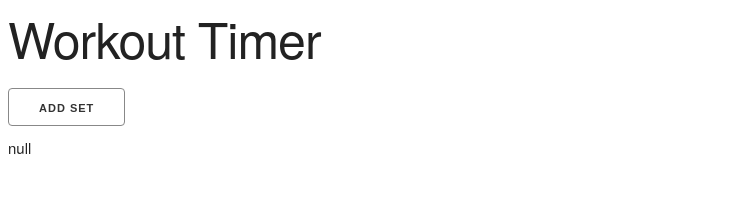
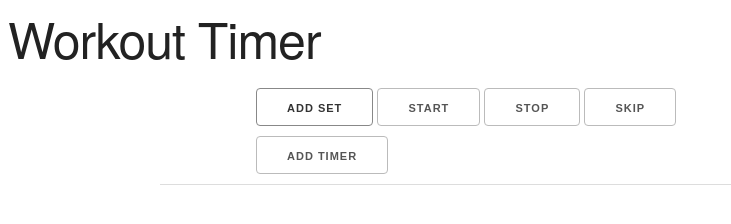
Before and after one commit to razetime/workout-timer, a plain HTML site: page index.html in a window 1280 px wide. Both pictures are taken after a click on the button "ADD SET". Shown: the whole page, without its empty margins (0-731 px from the left). Drawn offline with nearby package versions, Linux system fonts and the light colour scheme.

Commit message:
Add simple timer controls functions

```diff
--- a/index.html
+++ b/index.html
@@ -13,8 +13,14 @@
     <h1>
         Workout Timer
     </h1>
-    <button id="add">Add Set</button>
-    <div id="sets">
+
+    <div id="sets" class="container">
+        <div class="container">
+            <button id="add">Add Set</button>
+            <button id="start">Start</button>
+            <button id="stop">Stop</button>
+            <button id="skip">Skip</button>
+        </div>
 
     </div>
 </body>
--- a/js/ExerciseSet.js
+++ b/js/ExerciseSet.js
@@ -8,19 +8,23 @@ class ExerciseSet {
         this.draw();
     }
     addTimer() {
-        this.timers.push(new Timer("Insert name", this, "1:00", "0:05"));
+        this.timers.push(new Timer(this, "1:00", "0:05"));
     }
     draw() {
         this.bodyHTML = `<div class="set" id="${this.id}">
         <div class="container">
-            <button class="add-timer-${this.id}">Add Timer</button>
+            <button id="add-timer-${this.id}">Add Timer</button>
         </div>
         </div>`
-        this.body = document.getElementById(this.id);
-        document.getElementById("sets").innerHTML += this.body;
+        let temp = document.createElement("div");
+        temp.innerHTML = this.bodyHTML;
+
+        document.getElementById("sets").appendChild(temp.firstElementChild);
         document.getElementById(`add-timer-${this.id}`).addEventListener('click', (event) => {
             this.addTimer();
-        })
+            console.log("timer added");
+        });
+        this.body = document.getElementById(this.id);
 
     }
     triggerNext() {
@@ -34,12 +38,12 @@ class ExerciseSet {
 
 
 class Timer {
-    constructor(set, duration, delay) {
+    constructor(name, set, duration, delay) {
         this.name = name;
         this.set = set; // parent set object
         this.duration = duration;
         this.delay = delay;
-        this.id = "timer-" + Date.now();
+        this.id = "timer-" + this.name + (new Date()).UTC();
         this.pauseDuration = duration;
         this.draw();
     }
--- a/js/main.js
+++ b/js/main.js
@@ -1,7 +1,15 @@
+const nextSet = () => {
+    currSet++;
+    sets[currSet].start();
+}
 window.addEventListener('DOMContentLoaded', (event) => {
     let sets = [];
     let currSet = 0;
     document.getElementById('add').addEventListener('click', (event) => {
         sets.push(new ExerciseSet(1));
+        console.log(sets);
+    });
+    document.getElementById('start').addEventListener('click', (event) => {
+        sets[currSet].start();
     });
 });
--- a/style.css
+++ b/style.css
@@ -0,0 +1,3 @@
+.set, .timer {
+    border-bottom: 1px solid #ddd;
+}
```
